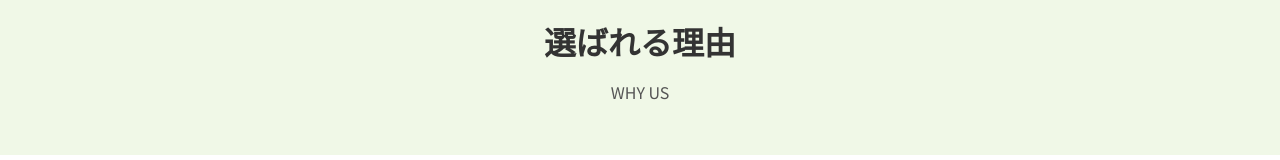
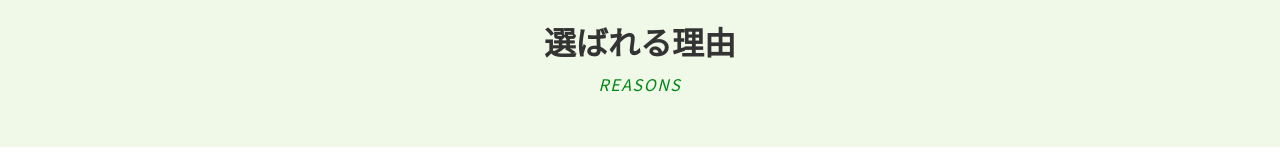
Before and after one commit to gezzzi/hp-tosou, a Next.js app: page /about in a window 1280 px wide. Shown: the part 206-366 px from the top of the page. Built offline with nearby package versions, Linux system fonts and the light colour scheme.

Commit message:
サブタイトルの変更

```diff
--- a/src/app/about/page.tsx
+++ b/src/app/about/page.tsx
@@ -55,7 +55,7 @@ export default function AboutPage() {
       <main className="main-content">
         <PageHeader
           title="選ばれる理由"
-          subtitle="WHY US"
+          subtitle="REASONS"
         />
 
         {/* 選ばれる理由 */}
--- a/src/app/globals.css
+++ b/src/app/globals.css
@@ -166,11 +166,14 @@ body {
 .page-header h1 {
   font-size: 2rem;
   font-weight: bold;
-  margin-bottom: 0.5rem;
+  margin-bottom: 0;
 }
 
 .page-header p {
-  color: var(--text-medium);
+  color: #018615;
+  font-style: italic;
+  letter-spacing: 0.1em;
+  font-weight: 400;
 }
 
 /* アニメーション */
```
